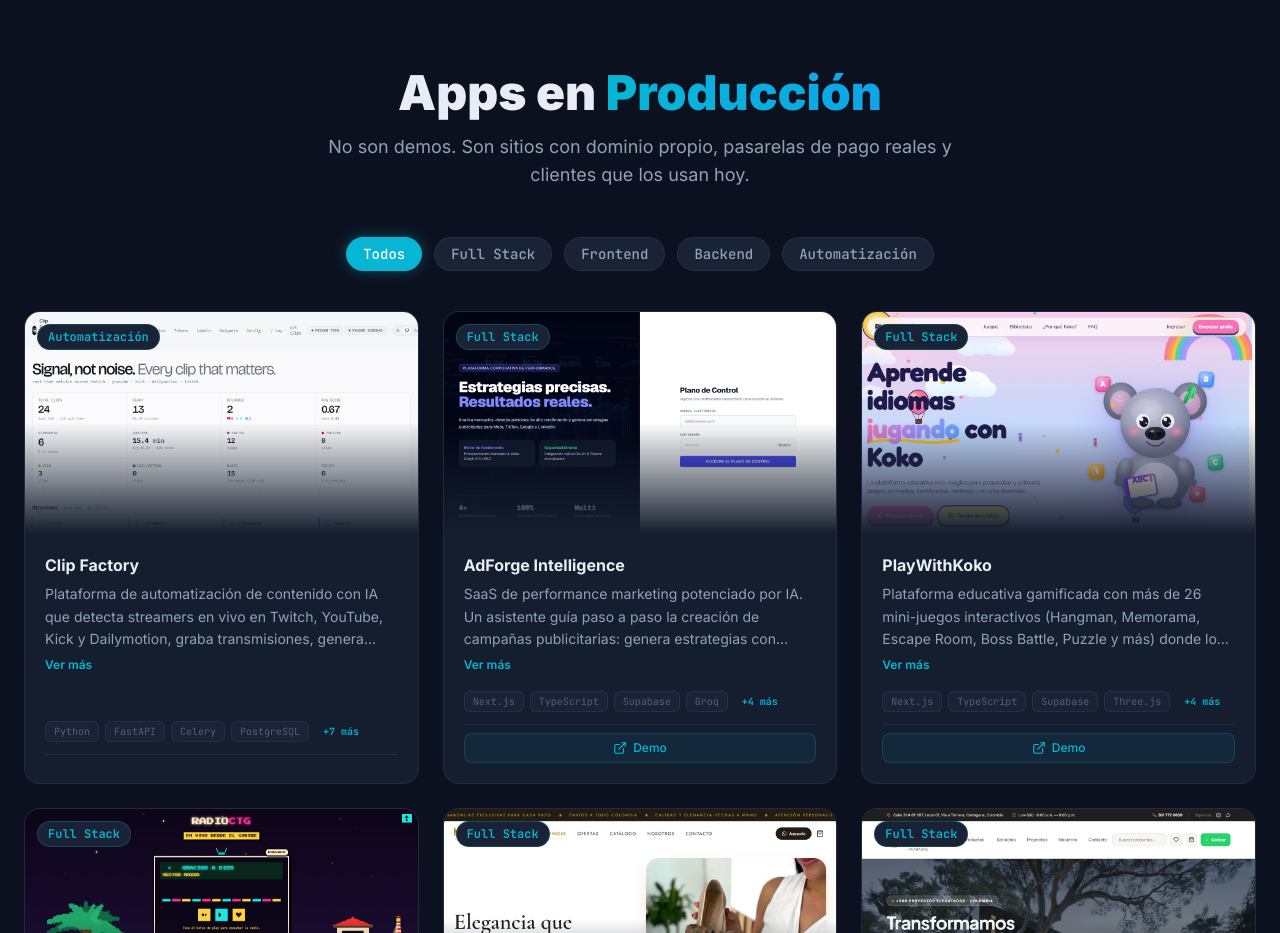
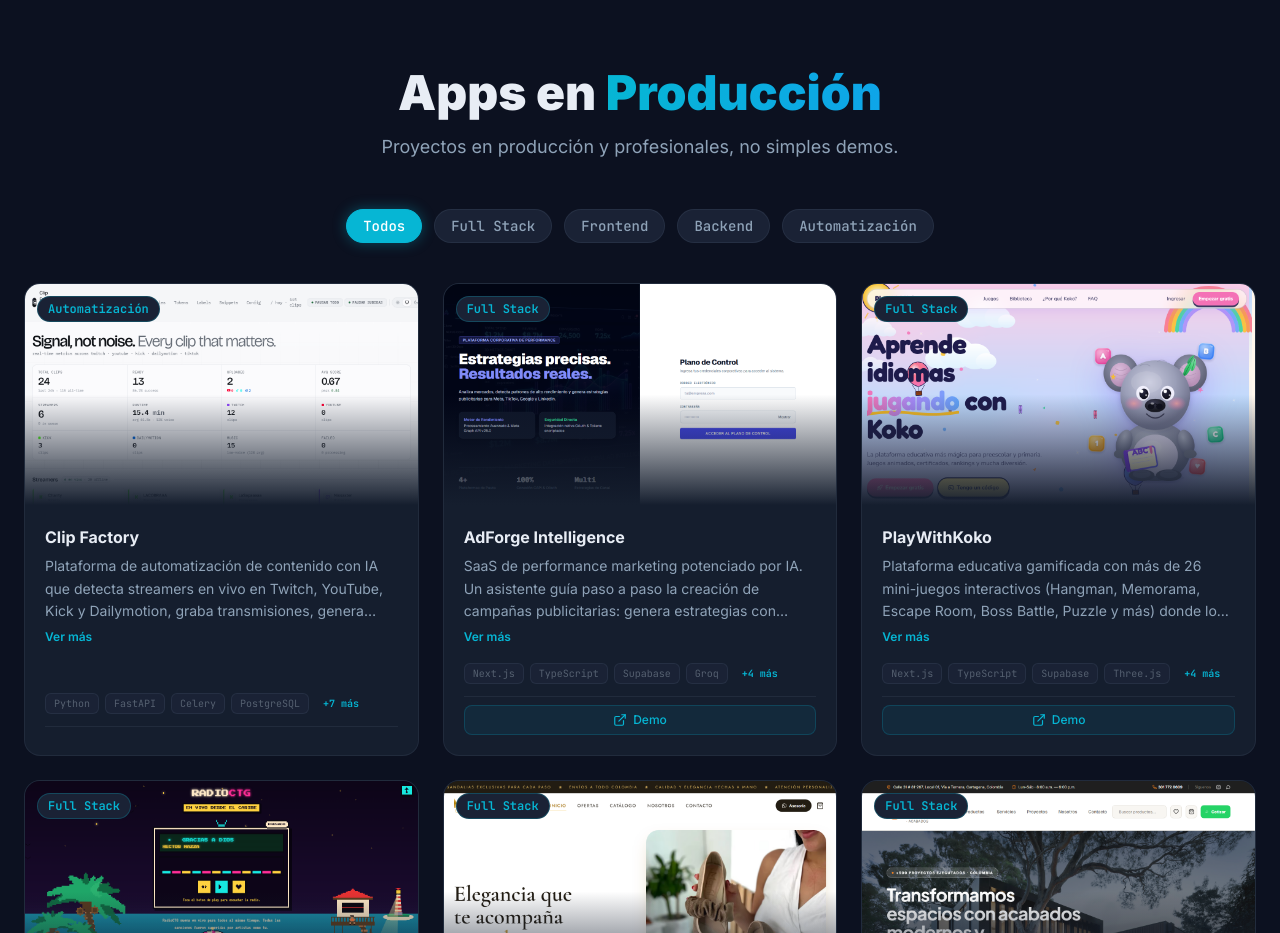
Before and after one commit to Alexisrk310/Portafolio, a React (Vite) app: page / in a window 1280 px wide. Shown: the part 1500-2433 px from the top of the page. Built offline with nearby package versions, Linux system fonts and the light colour scheme.

Commit message:
fix: ajustar texto de la sección de proyectos

```diff
--- a/src/page/HomePage.tsx
+++ b/src/page/HomePage.tsx
@@ -88,7 +88,7 @@
               <span className="text-gradient">Producción</span>
             </h2>
             <p className="text-base sm:text-lg max-w-2xl mx-auto" style={{ color: 'var(--text-secondary)' }}>
-              No son demos. Son sitios con dominio propio, pasarelas de pago reales y clientes que los usan hoy.
+              Proyectos en producción y profesionales, no simples demos.
             </p>
           </motion.div>
 
```
